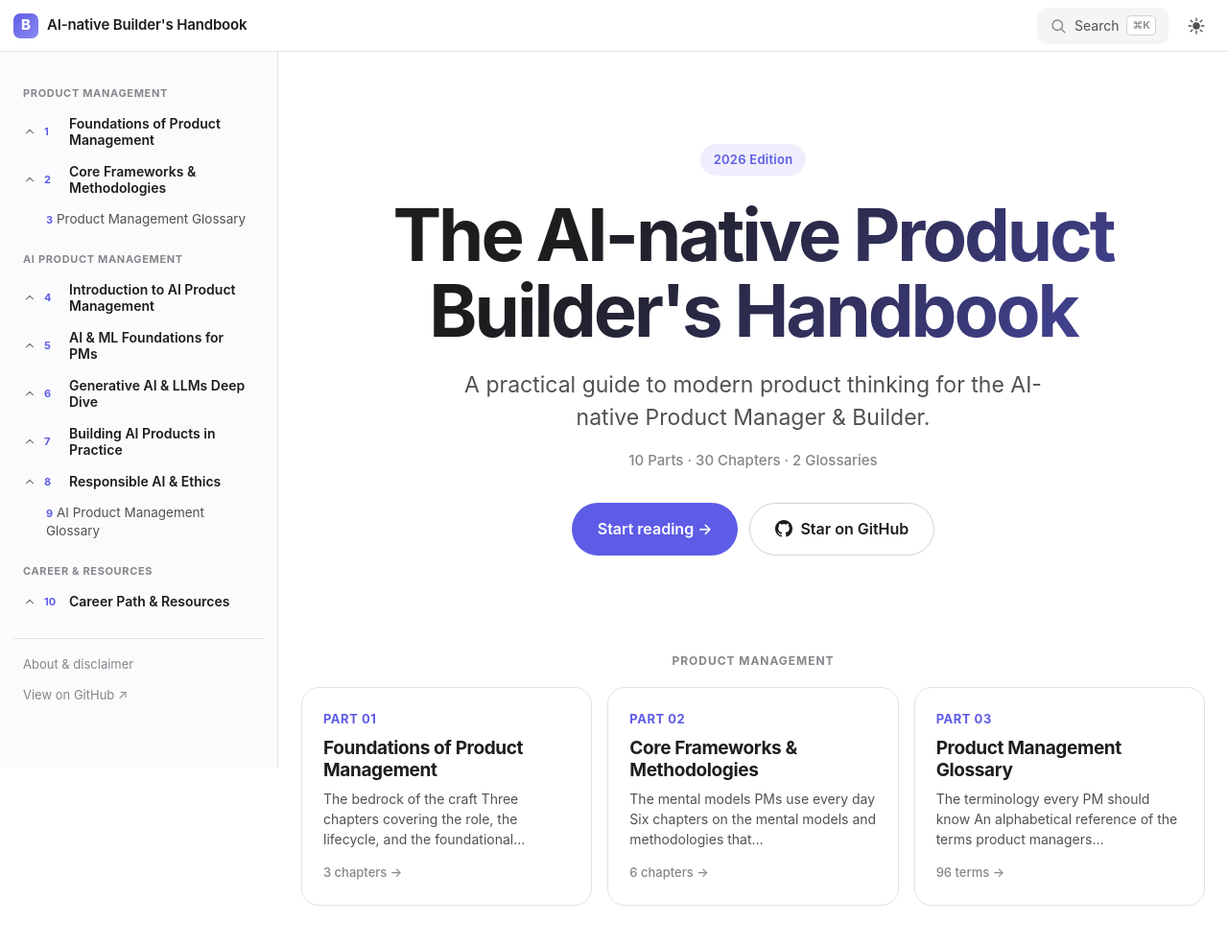
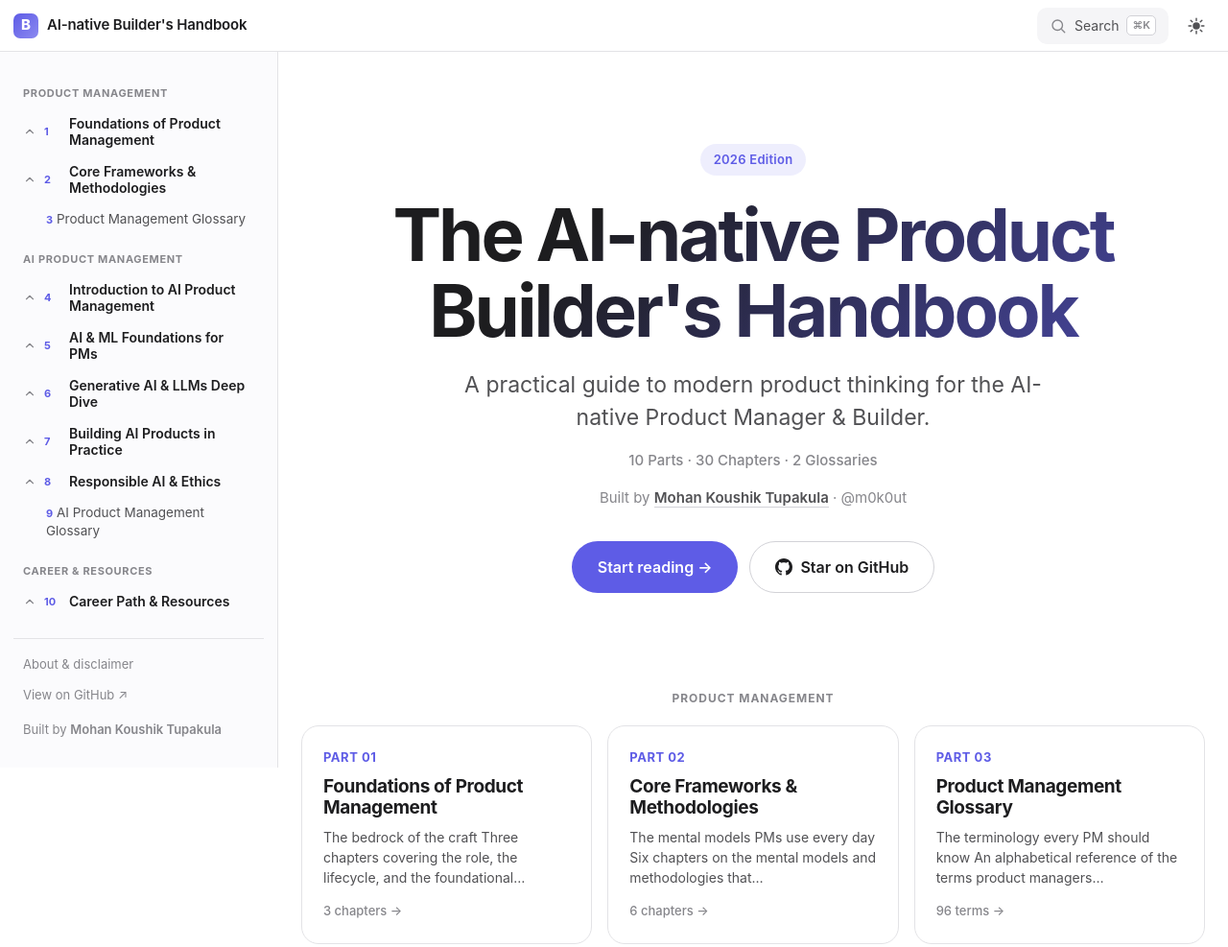
Before and after one commit to m0k0ut/AI-native_Product-Builder_Handbook, a plain HTML site: page docs/index.html in a window 1280 px wide. Shown: the top 987 px of the page at 96% size. Drawn offline with Linux system fonts and the light colour scheme.

Commit message:
Add "Built by" credit for Mohan Koushik Tupakula (site + README)
Credit the builder consistently across the web reader and the README:
a hero byline and a sidebar-footer line in the site (both linking to the
GitHub profile @m0k0ut), and a "## Built by" section in the README.

Co-Authored-By: Claude Opus 4.8 <noreply@anthropic.com>

```diff
--- a/docs/app.js
+++ b/docs/app.js
@@ -81,6 +81,7 @@
     s += "<h1>" + esc(m.title) + "</h1>";
     s += '<p class="lede">' + esc(m.subtitle) + "</p>";
     s += '<p class="stats">' + esc(m.stats) + "</p>";
+    s += '<p class="hero-by">Built by <a href="https://github.com/m0k0ut" target="_blank" rel="noopener">Mohan Koushik Tupakula</a> <span class="hero-by-handle">· @m0k0ut</span></p>';
     s += '<div class="hero-cta">' +
       '<a class="btn btn-primary" data-nav="' + H.order[0] + '">Start reading →</a>' +
       '<a class="btn btn-ghost" href="https://github.com/m0k0ut/ai-product-manager-handbook" target="_blank" rel="noopener" aria-label="View this open-source project on GitHub"><svg viewBox="0 0 16 16" width="18" height="18" fill="currentColor" aria-hidden="true"><path d="M8 0C3.58 0 0 3.58 0 8c0 3.54 2.29 6.53 5.47 7.59.4.07.55-.17.55-.38 0-.19-.01-.82-.01-1.49-2.01.37-2.53-.49-2.69-.94-.09-.23-.48-.94-.82-1.13-.28-.15-.68-.52-.01-.53.63-.01 1.08.58 1.23.82.72 1.21 1.87.87 2.33.66.07-.52.28-.87.51-1.07-1.78-.2-3.64-.89-3.64-3.95 0-.87.31-1.59.82-2.15-.08-.2-.36-1.02.08-2.12 0 0 .67-.21 2.2.82.64-.18 1.32-.27 2-.27.68 0 1.36.09 2 .27 1.53-1.04 2.2-.82 2.2-.82.44 1.1.16 1.92.08 2.12.51.56.82 1.27.82 2.15 0 3.07-1.87 3.75-3.65 3.95.29.25.54.73.54 1.48 0 1.07-.01 1.93-.01 2.2 0 .21.15.46.55.38A8.013 8.013 0 0016 8c0-4.42-3.58-8-8-8z"></path></svg>Star on GitHub</a></div>';
--- a/docs/index.html
+++ b/docs/index.html
@@ -58,6 +58,7 @@
     <div class="side-foot">
       <a href="#about">About &amp; disclaimer</a>
       <a href="https://github.com/m0k0ut/ai-product-manager-handbook" target="_blank" rel="noopener">View on GitHub ↗</a>
+      <span class="side-by">Built by <a href="https://github.com/m0k0ut" target="_blank" rel="noopener">Mohan Koushik Tupakula</a></span>
     </div>
   </aside>
 
--- a/docs/styles.css
+++ b/docs/styles.css
@@ -180,6 +180,8 @@ a:hover { text-decoration: underline; }
 }
 .side-foot a { font-size: 13px; color: var(--text-3); }
 .side-foot a:hover { color: var(--accent); text-decoration: none; }
+.side-by { font-size: 13px; color: var(--text-3); margin-top: 6px; line-height: 1.45; }
+.side-by a { font-weight: 600; }
 
 /* ---------- prose ---------- */
 .prose { font-size: 17px; color: var(--text); }
@@ -284,6 +286,10 @@ a:hover { text-decoration: underline; }
 }
 .hero .lede { font-size: clamp(18px, 3.6vw, 23px); color: var(--text-2); max-width: 660px; margin: 0 auto 14px; line-height: 1.5; }
 .hero .stats { font-size: 15px; color: var(--text-3); font-weight: 500; }
+.hero-by { font-size: 15px; color: var(--text-3); margin-top: 12px; }
+.hero-by a { color: var(--text-2); font-weight: 600; text-decoration: none; border-bottom: 1px solid var(--border-strong); transition: color 0.18s, border-color 0.18s; }
+.hero-by a:hover { color: var(--accent); border-color: var(--accent); }
+.hero-by-handle { color: var(--text-3); }
 .hero-cta { display: flex; gap: 12px; justify-content: center; flex-wrap: wrap; margin-top: 32px; }
 .btn {
   display: inline-flex; align-items: center; gap: 8px;
```
Also changed, not shown: 1 other file.
